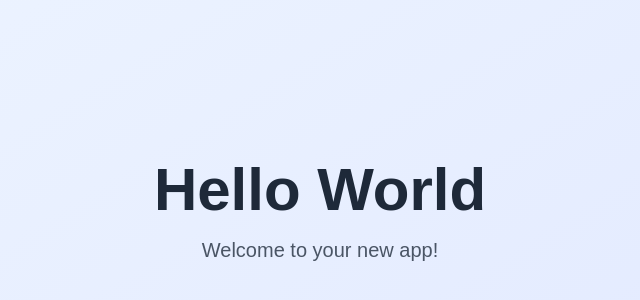
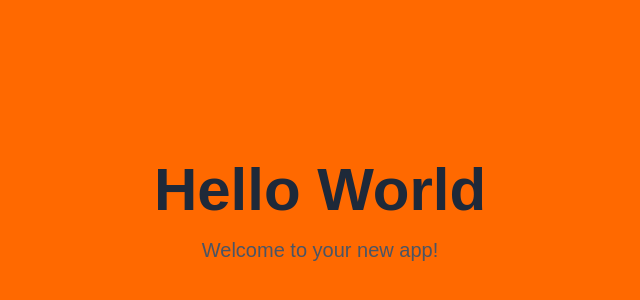
Before and after one commit to ns-test-org/hello-world-jam, a Next.js app in the folder packages/hello-world-jam/: page / in a window 1280 px wide. Shown: the part 188-488 px from the top of the page, without its empty margins (320-960 px from the left). Built offline with nearby package versions, Linux system fonts and the light colour scheme.

Commit message:
AI chat session: Updated code and files

```diff
--- a/packages/hello-world-jam/src/app/page.tsx
+++ b/packages/hello-world-jam/src/app/page.tsx
@@ -1,6 +1,6 @@
 export default function Landing() {
   return (
-    <div className="flex items-center justify-center min-h-screen bg-gradient-to-br from-blue-50 to-indigo-100">
+    <div className="flex items-center justify-center min-h-screen bg-orange-500">
       <div className="text-center">
         <h1 className="text-6xl font-bold text-gray-800 mb-4">
           Hello World
```
